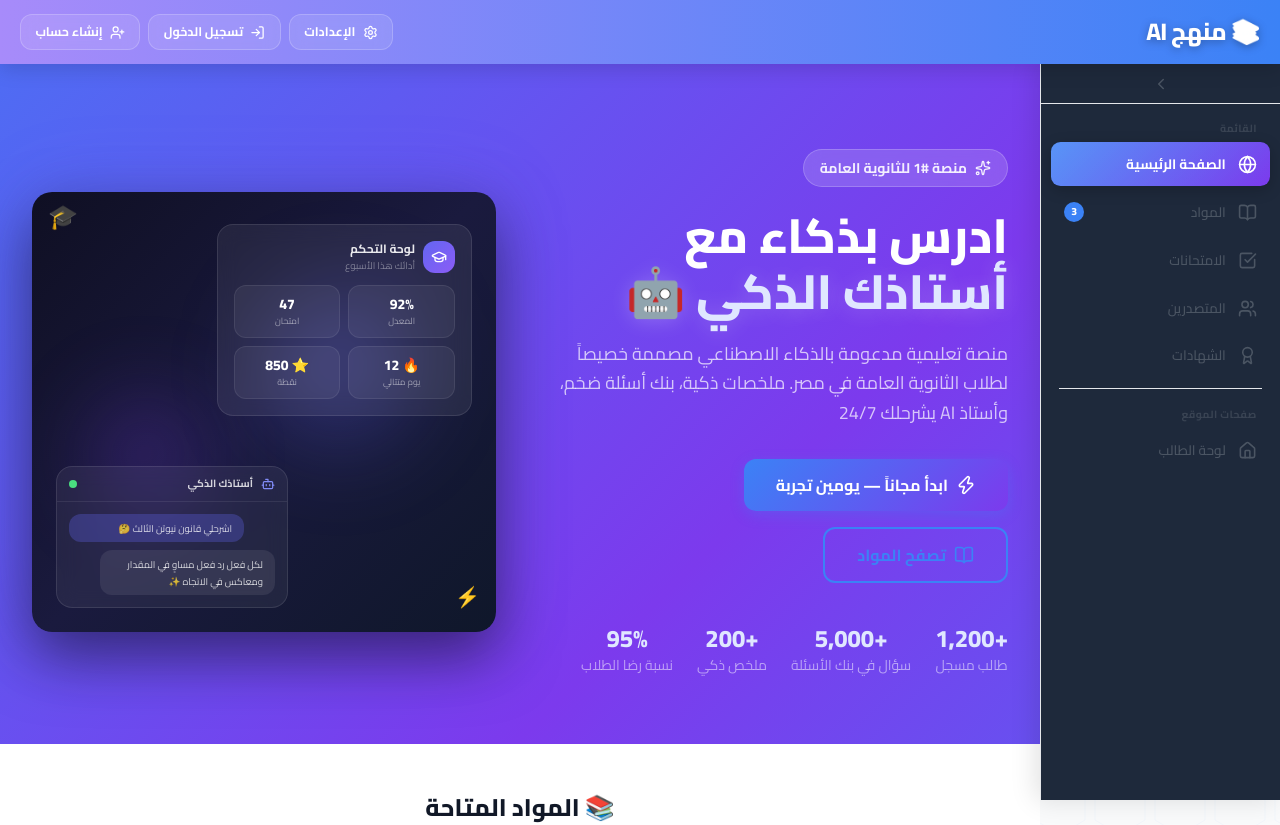
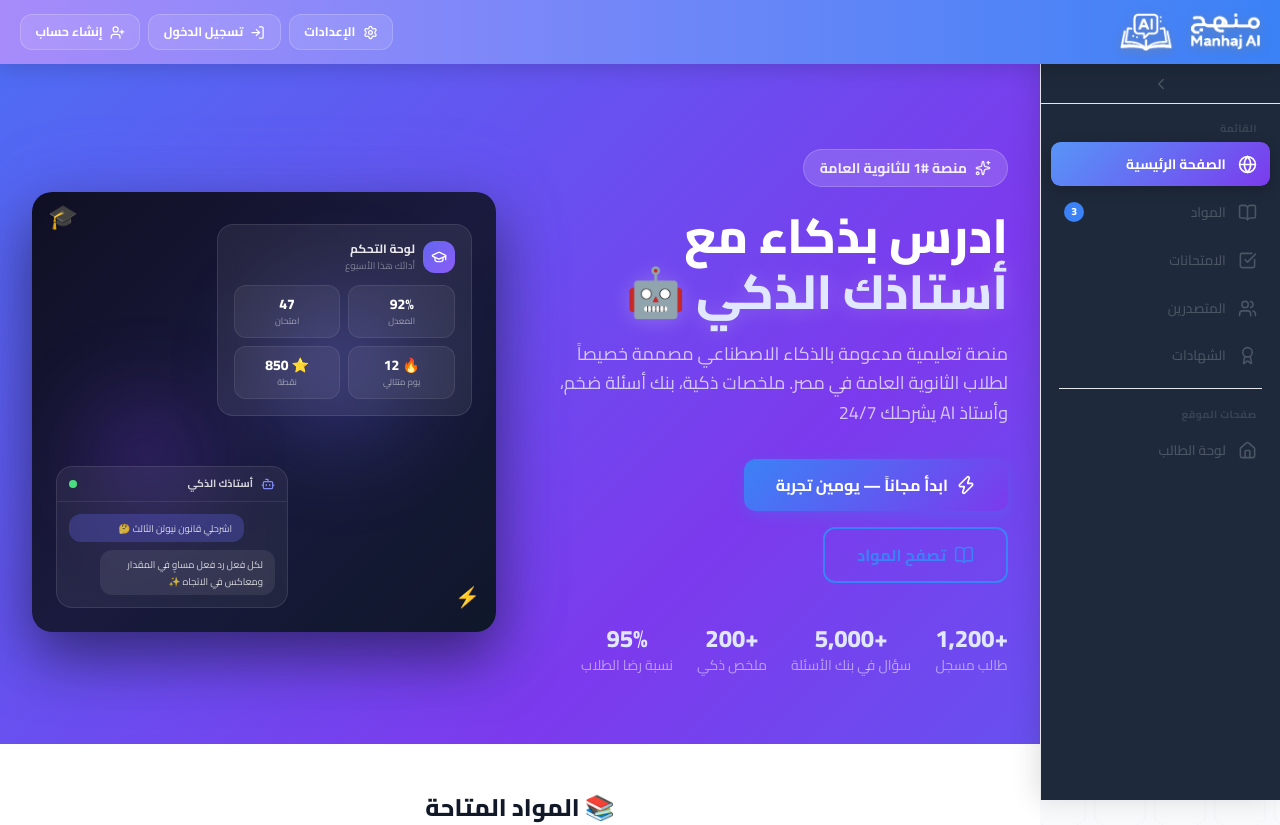
Before and after one commit to accmoha86-beep/ManhajAi, a Next.js app: page / in a window 1280 px wide. Shown: the top 825 px of the page. Built offline with nearby package versions, Linux system fonts and the light colour scheme.

Commit message:
fix: add Cairo font via link tag, add logo images, update TopBar & Footer with real logo

```diff
--- a/src/app/layout.tsx
+++ b/src/app/layout.tsx
@@ -13,6 +13,17 @@ export default function RootLayout({
 }) {
   return (
     <html lang="ar" dir="rtl">
+      <head>
+        {/* Google Fonts — Cairo (Arabic) — all weights */}
+        <link rel="preconnect" href="https://fonts.googleapis.com" />
+        <link rel="preconnect" href="https://fonts.gstatic.com" crossOrigin="anonymous" />
+        <link
+          href="https://fonts.googleapis.com/css2?family=Cairo:wght@200;300;400;500;600;700;800;900&display=swap"
+          rel="stylesheet"
+        />
+        {/* Favicon */}
+        <link rel="icon" href="/logo-icon.png" type="image/png" />
+      </head>
       <body className="font-cairo antialiased">
         {children}
       </body>
--- a/src/components/landing/Landing.tsx
+++ b/src/components/landing/Landing.tsx
@@ -445,8 +445,12 @@ export default function Landing() {
 
       {/* ═══ FOOTER ═══ */}
       <footer className="py-8 px-6 text-center" style={{ background: 'var(--theme-footer-bg)', color: 'var(--theme-footer-text)' }}>
-        <div className="text-lg font-bold mb-2" style={{ color: 'var(--theme-footer-heading)' }}>
-          📚 منهج AI
+        <div className="flex justify-center mb-2">
+          <img
+            src="/logo-horizontal.png"
+            alt="منهج AI"
+            style={{ height: '2rem', width: 'auto', filter: 'brightness(0) invert(1)' }}
+          />
         </div>
         <p className="text-sm mb-4">منصة تعليمية ذكية لطلاب الثانوية العامة في مصر</p>
         <p className="text-xs" style={{ color: 'var(--theme-text-muted)' }}>
--- a/src/components/shared/TopBar.tsx
+++ b/src/components/shared/TopBar.tsx
@@ -29,9 +29,15 @@ export default function TopBar() {
       {/* Brand Logo - RIGHT side (RTL) */}
       <Link href="/" className="flex items-center gap-2">
         <div className="theme-logo flex items-center" style={{ height: '3.4rem' }}>
-          <span className="text-2xl font-extrabold text-white tracking-tight">
-            📚 منهج AI
-          </span>
+          <img
+            src="/logo-horizontal.png"
+            alt="منهج AI"
+            style={{
+              height: '2.4rem',
+              width: 'auto',
+              filter: 'var(--theme-logo-filter, brightness(0) invert(1) drop-shadow(0 2px 4px rgba(0,0,0,0.3)))',
+            }}
+          />
         </div>
       </Link>
 
```
Also changed, not shown: public/logo-horizontal.png (added), public/logo-icon.png (added).
